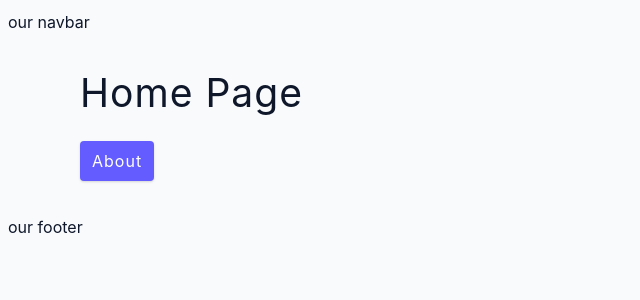
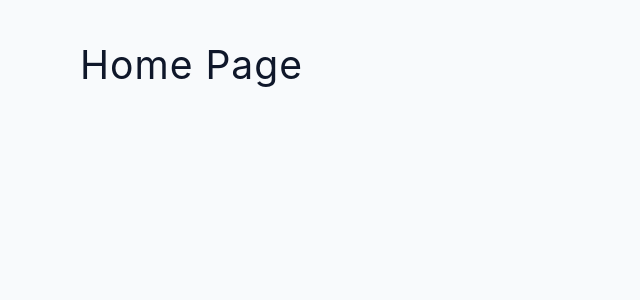
Before and after one commit to Harshana369/example-project-in-react-router-dom-6V, a React (Create React App) app: page / in a window 1280 px wide. Shown: the top 300 px of the page, without its empty margins (0-640 px from the left). Built offline with nearby package versions, Linux system fonts and the light colour scheme.

Commit message:
link attribute use

```diff
--- a/package.json
+++ b/package.json
@@ -8,7 +8,7 @@
     "@testing-library/user-event": "^13.5.0",
     "react": "^18.2.0",
     "react-dom": "^18.2.0",
-    "react-router-dom": "^6.3.0",
+    "react-router-dom": "^6.2.2",
     "react-scripts": "5.0.1",
     "web-vitals": "^2.1.4"
   },
--- a/src/App.js
+++ b/src/App.js
@@ -6,7 +6,7 @@ import Error from "./pages/Error";
 function App() {
   return (
     <BrowserRouter>
-    <nav>our navbar</nav>
+    {/* <nav>our navbar</nav> */}
       <Routes>
         <Route path="/" element={<Home />} />
         <Route path="about" element={<About />} />
@@ -16,7 +16,7 @@ function App() {
           <Route path='stats' element={<div>status</div>}/>
         </Route> */}
       </Routes>
-      <footer>our footer</footer>
+      {/* <footer>our footer</footer> */}
     </BrowserRouter>
   );
 }
--- a/src/pages/About.js
+++ b/src/pages/About.js
@@ -3,7 +3,6 @@ import {Link} from 'react-router-dom'
   return (
     <section className='section'>
       <h2>About</h2>
-
       <Link to="/" className='btn'>Back Home</Link>
     </section>
   );
--- a/src/pages/Home.js
+++ b/src/pages/Home.js
@@ -1,12 +1,9 @@
-import {Link} from 'react-router-dom'
+import {Outlet} from 'react-router-dom'
 const Home = () => {
   return (
     <section className="section">
       <h2>Home Page</h2>
-
-      <Link to="/about" className="btn btn-primary">
-        About
-      </Link>
+      <Outlet/>
     </section>
   );
 };
```
Also changed, not shown: 1 other file (tests, documents, lock files or other folders).
